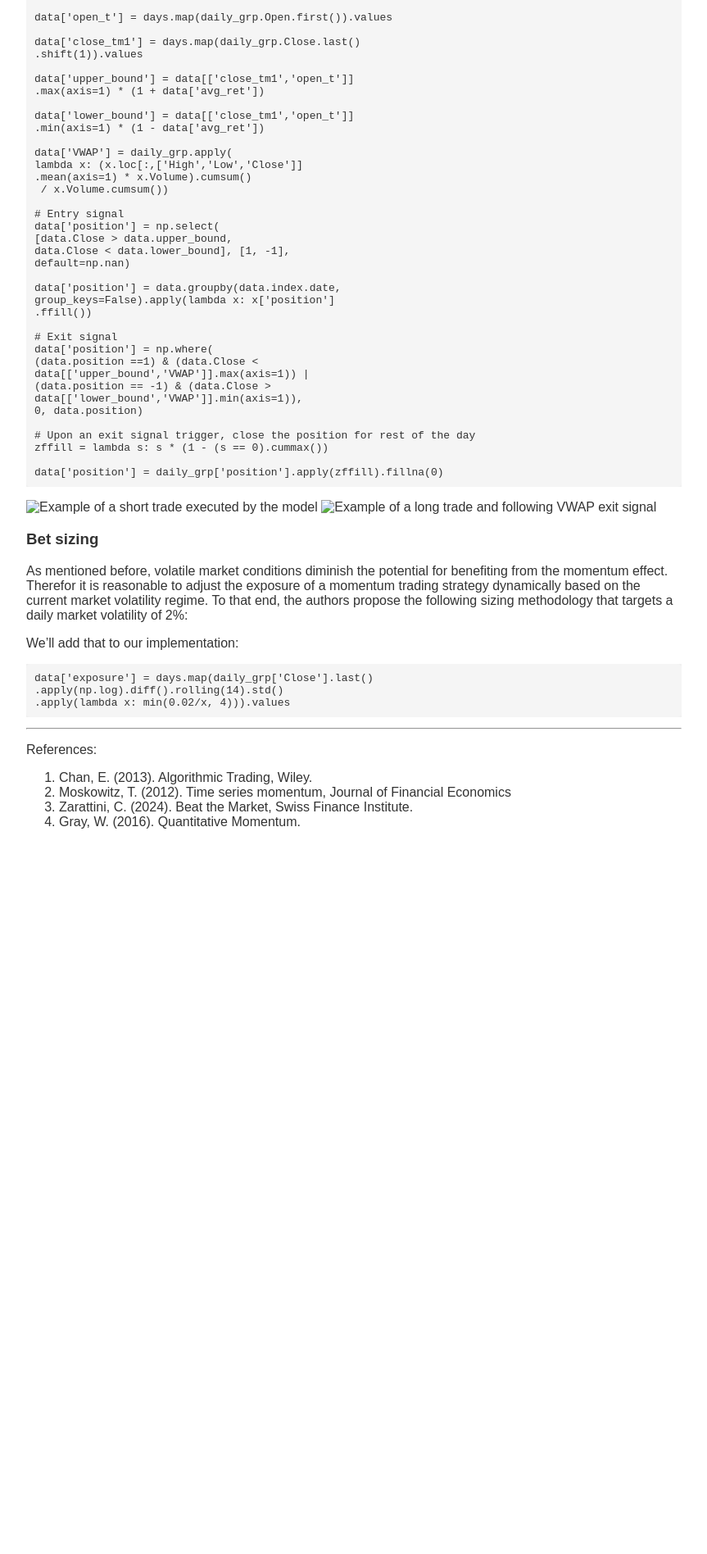
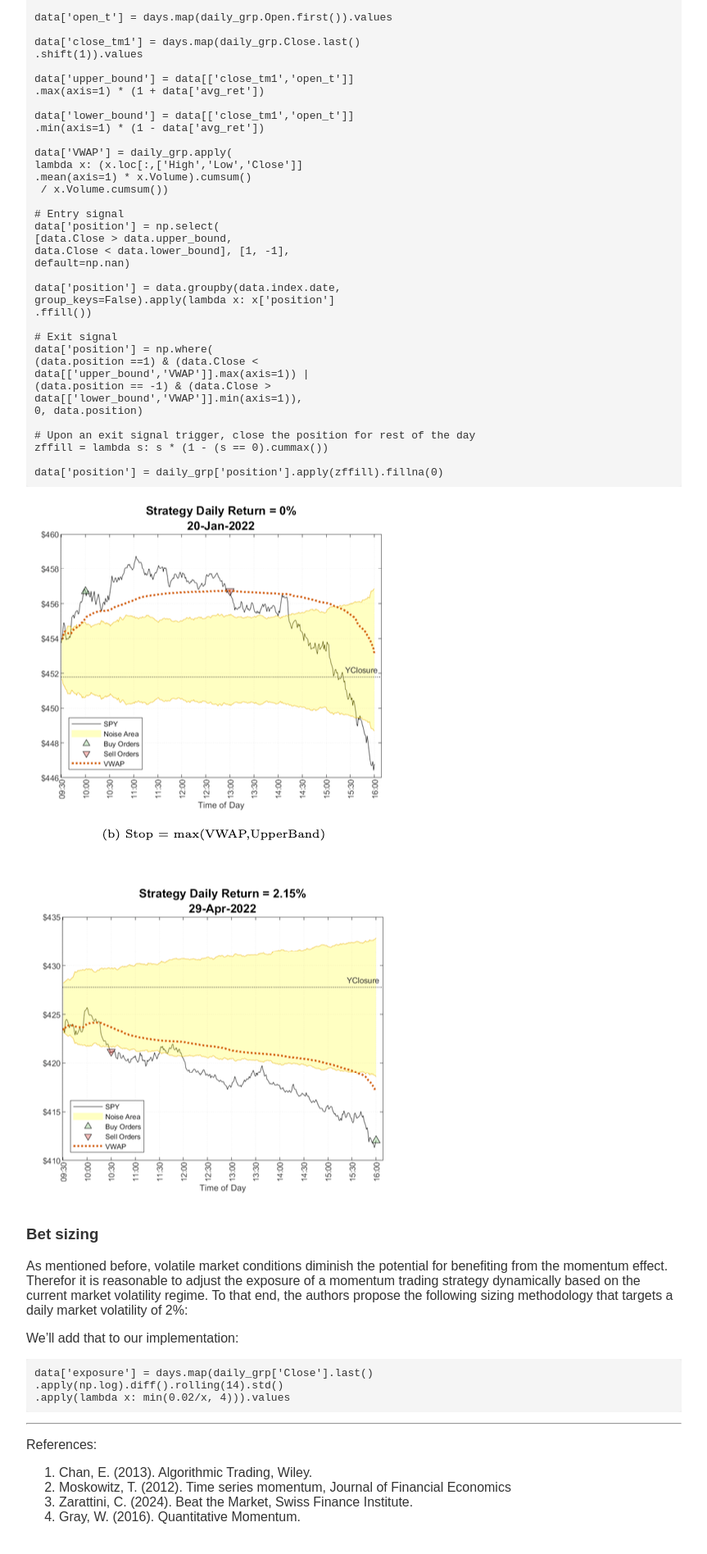
Before and after one commit to Cohen-Or/cohen-or.github.io, a Jekyll site: the page built from posts/time_series_momentum.md, in a window 1280 px wide. Shown: the part 1889-3785 px from the top of the page at 82% size, without its empty margins (208-1071 px from the left). Built offline with Jekyll 4.4.1, drawn with Linux system fonts in a browser that asks for light colours; formulas are drawn with MathJax 3; before the commit the page ends 2937 px from its top, so only the background shows below that.

Commit message:
Update time_series_momentum.md

````diff
--- a/posts/time_series_momentum.md
+++ b/posts/time_series_momentum.md
@@ -126,8 +126,8 @@ zffill = lambda s: s * (1 - (s == 0).cummax())
 
 data['position'] = daily_grp['position'].apply(zffill).fillna(0)
 ```
-![Example of a short trade executed by the model](/tsm1.png)
-![Example of a long trade and following VWAP exit signal](/tsm2.png)
+![Example of a short trade executed by the model](/images/tsm1.png)
+![Example of a long trade and following VWAP exit signal](/images/tsm2.png)
 
 ### Bet sizing
 As mentioned before, volatile market conditions diminish the potential for benefiting from the momentum effect. Therefor it is reasonable to adjust the exposure of a momentum trading strategy dynamically based on the current market volatility regime. To that end, the authors propose the following sizing methodology that targets a daily market volatility of 2%:
````
